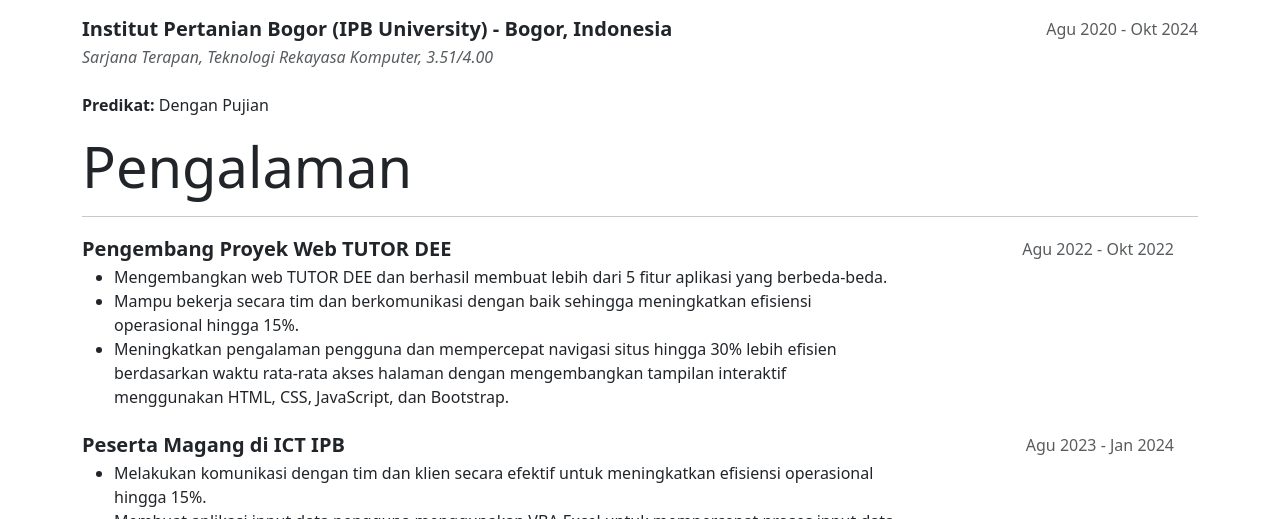
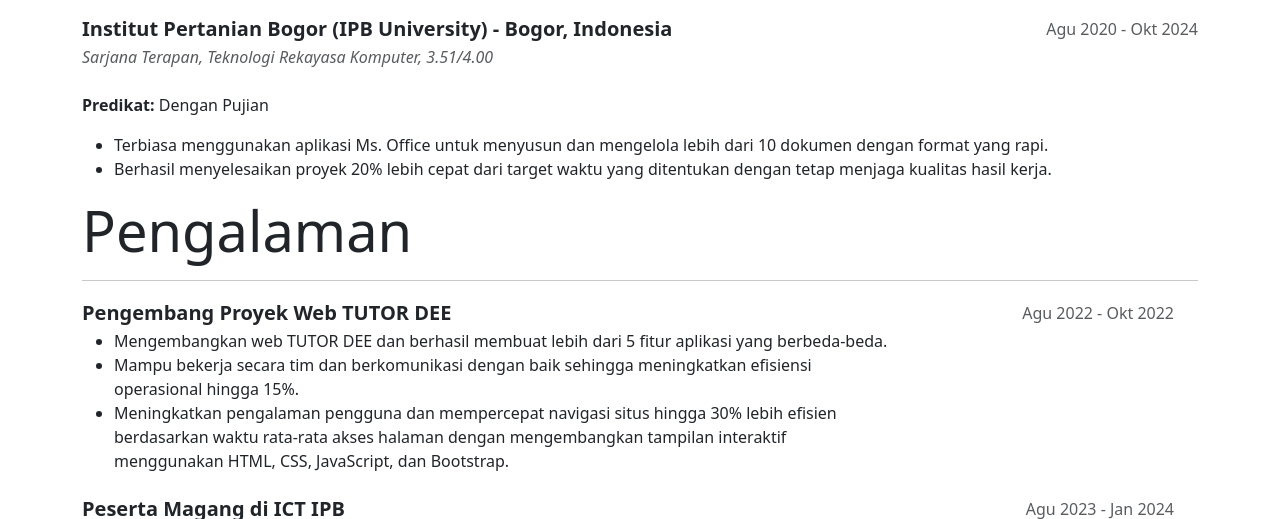
Before and after one commit to rafifebrianachmad/portfolio, a plain HTML site: page about.html in a window 1280 px wide. Shown: the part 581-1100 px from the top of the page. Drawn offline with nearby package versions, Linux system fonts and the light colour scheme.

Commit message:
Update about.html

```diff
--- a/about.html
+++ b/about.html
@@ -102,6 +102,10 @@
           <div class="col">
             <ul class="list-unstyled">
               <li class="mb-2"><strong>Predikat:</strong> Dengan Pujian</li>
+            </ul>
+            <ul>
+              <li>Terbiasa menggunakan aplikasi Ms. Office untuk menyusun dan mengelola lebih dari 10 dokumen dengan format yang rapi.</li>
+              <li>Berhasil menyelesaikan proyek 20% lebih cepat dari target waktu yang ditentukan dengan tetap menjaga kualitas hasil kerja.</li>
             </ul>
           </div>
         </div>
```
